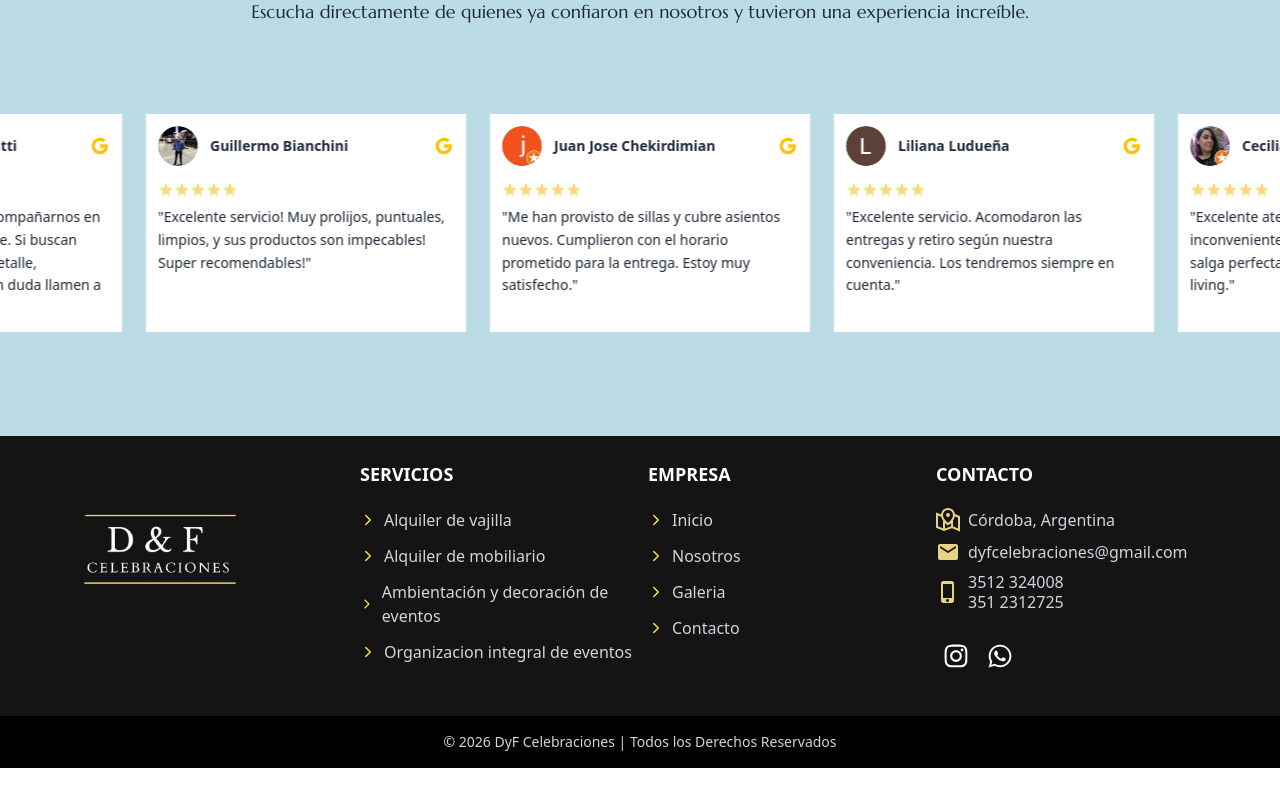
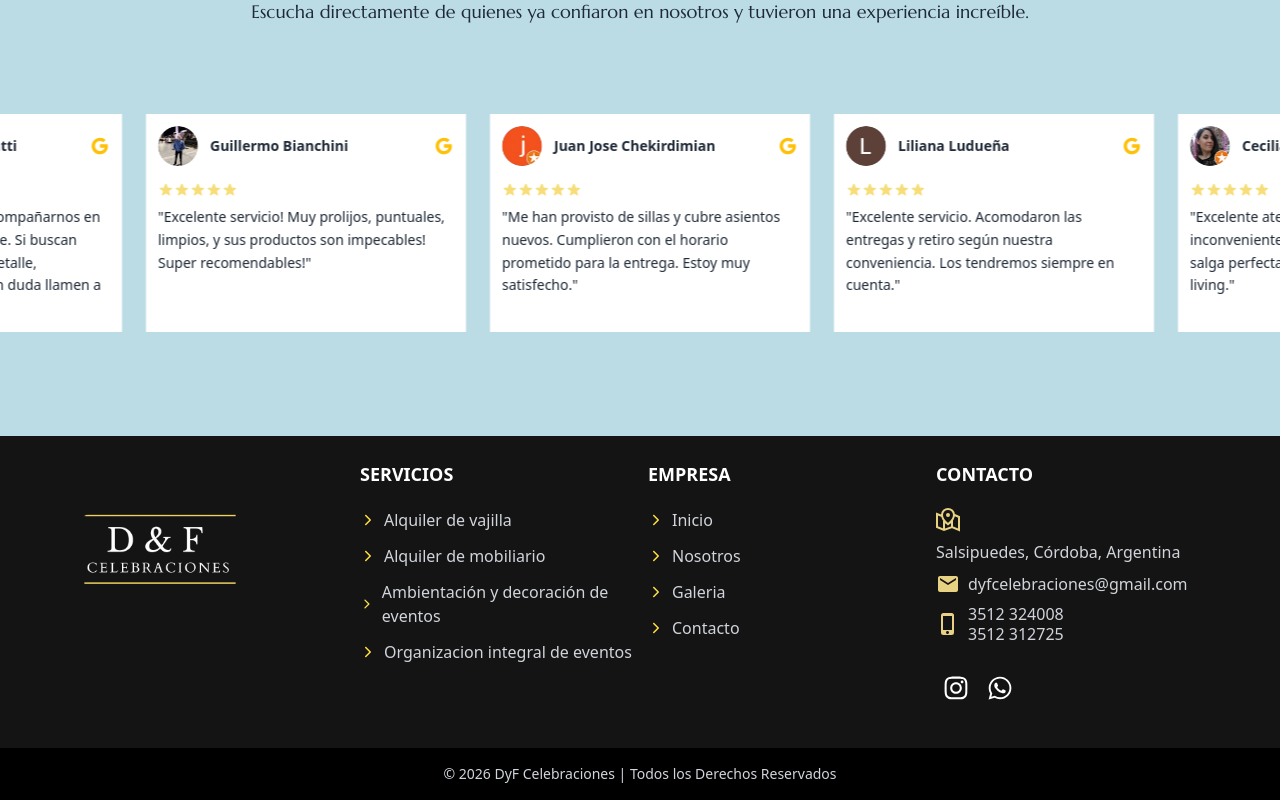
Before and after one commit to Nico09Barberis/dyf-website, a React (Vite) app in the folder dyf-website/: page / in a window 1280 px wide. Shown: the part 3990-4790 px from the top of the page. Before the commit the page ends 4758 px from the top, so only its background shows below. Built offline with nearby package versions, Linux system fonts and the light colour scheme.

Commit message:
minimos ajustes

```diff
--- a/dyf-website/src/components/common/ContactForm.jsx
+++ b/dyf-website/src/components/common/ContactForm.jsx
@@ -62,7 +62,7 @@ export default function ContactForm() {
         <h2 className="mb-2 text-start text-lg md:text-xl lg:text-2xl font-urbanist uppercase font-bold">
           Contactanos
         </h2>
-        <div className="mb-6 h-2 w-20 bg-dorado" />
+        <div className="mb-6 h-1.5 w-20 bg-dorado" />
 
         <form
           action="https://formspree.io/f/mqeybapy"
--- a/dyf-website/src/components/navigation/Footer.jsx
+++ b/dyf-website/src/components/navigation/Footer.jsx
@@ -64,7 +64,7 @@ const Footer = () => {
 
           <p className="flex flex-wrap items-center gap-2 text-gray-300">
             <GrMapLocation className="text-2xl text-[#E7D283]" />
-            Córdoba, Argentina
+            Salsipuedes, Córdoba, Argentina
           </p>
 
           <p className="flex flex-wrap items-center gap-2 text-gray-300">
@@ -82,7 +82,7 @@ const Footer = () => {
 
             <div className="flex flex-col leading-tight">
               <span>3512 324008</span>
-              <span>351 2312725</span>
+              <span>3512 312725</span>
             </div>
           </div>
 
```
